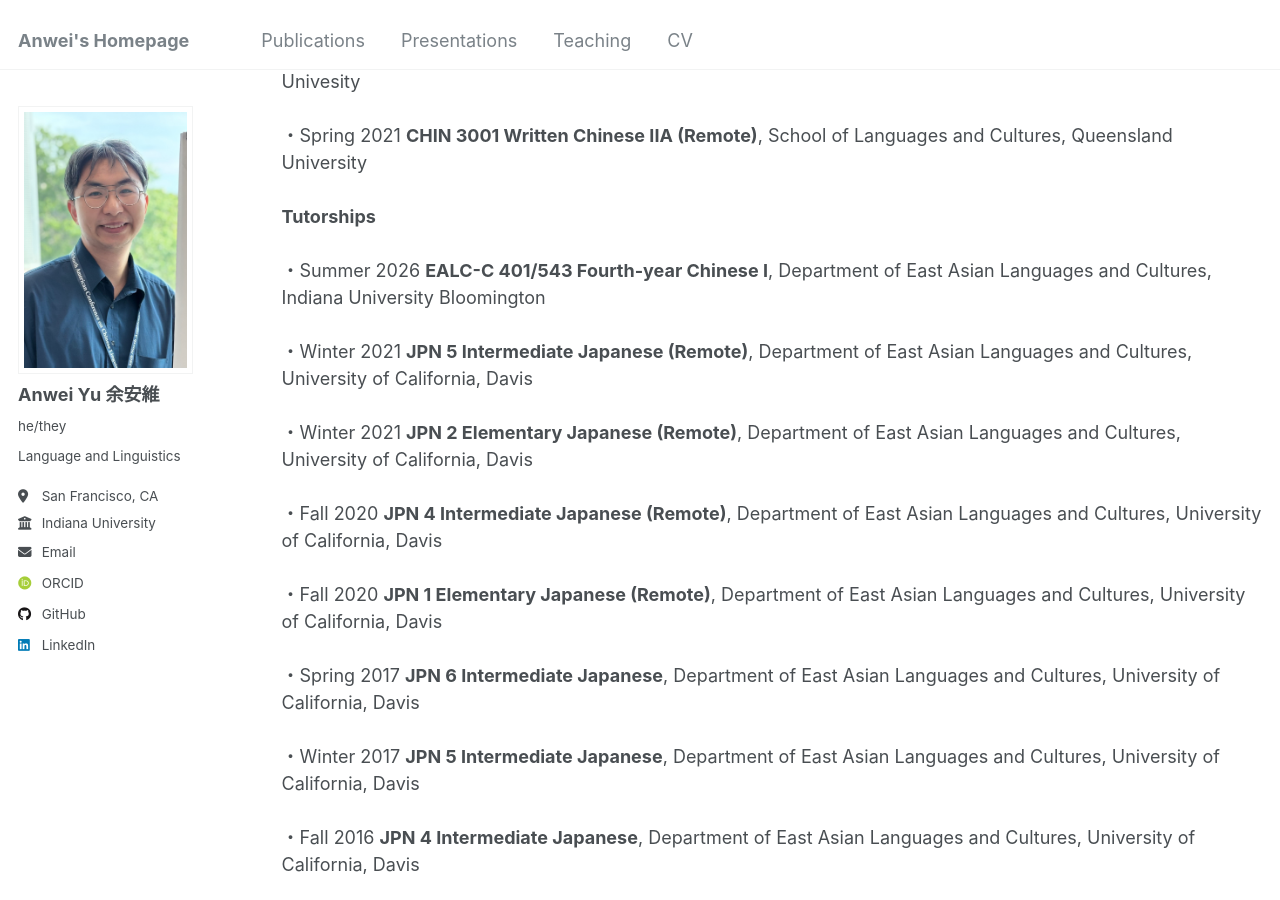
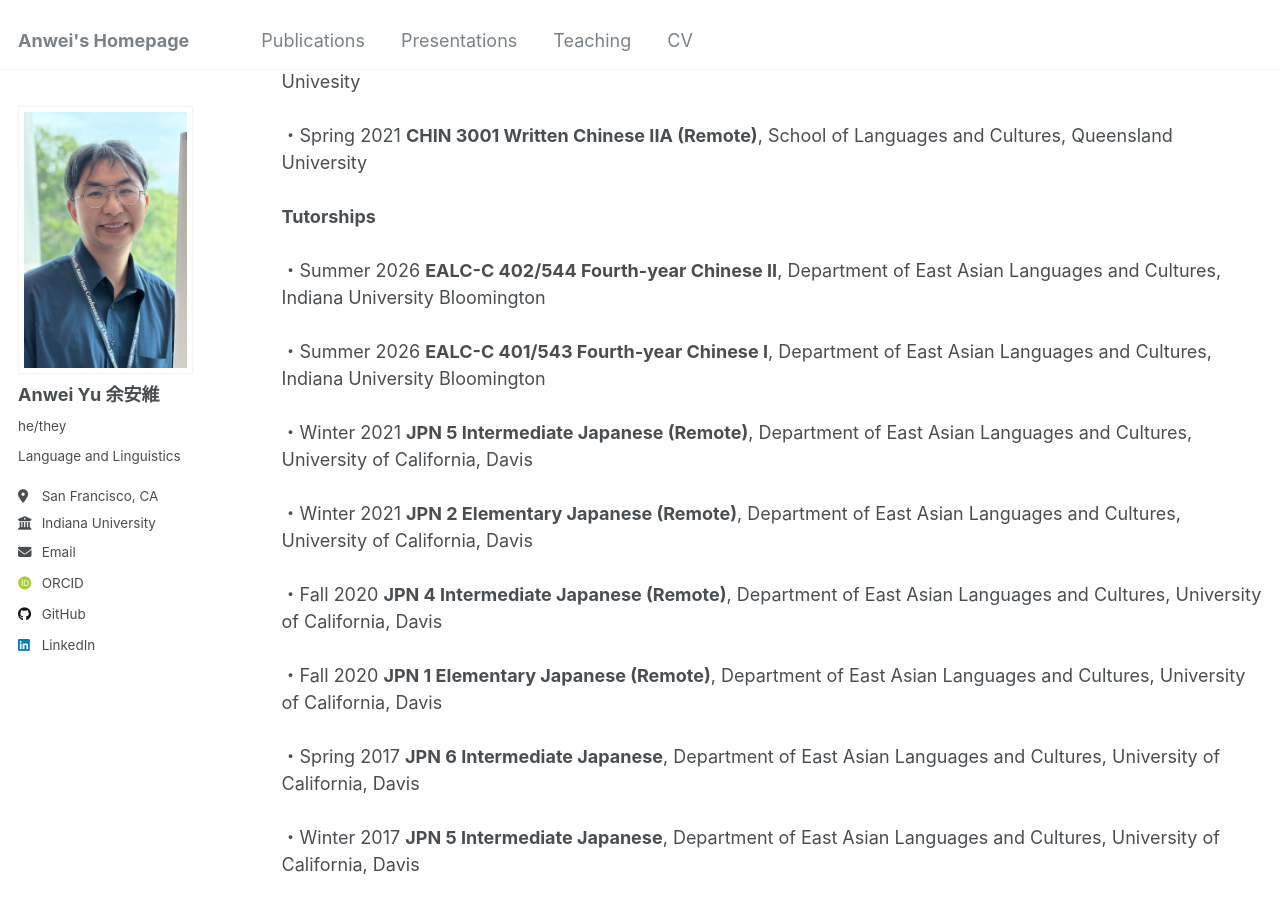
Before and after one commit to anweiyu/anweiyu.github.io, a Jekyll site: the page built from _pages/teaching.html, in a window 1280 px wide and 900 px high, scrolled down 539 px. Built offline with Jekyll 4.4.1, drawn with Linux system fonts in a browser that asks for light colours; some web fonts are replaced.

Commit message:
Update teaching.html

```diff
--- a/_pages/teaching.html
+++ b/_pages/teaching.html
@@ -14,6 +14,7 @@ author_profile: true
 ・Spring 2021 <strong>CHINESE 102 First-Year Chinese II (Remote)</strong>, Department of Asian & Middle Eastern Studies, Duke Univesity<br><br>
 ・Spring 2021 <strong>CHIN 3001 Written Chinese IIA (Remote)</strong>, School of Languages and Cultures, Queensland University<br><br>
 <strong>Tutorships</strong><br><br>
+・Summer 2026 <strong>EALC-C 402/544 Fourth-year Chinese II</strong>, Department of East Asian Languages and Cultures, Indiana University Bloomington<br><br>
 ・Summer 2026 <strong>EALC-C 401/543 Fourth-year Chinese I</strong>, Department of East Asian Languages and Cultures, Indiana University Bloomington<br><br>
 ・Winter 2021 <strong>JPN 5 Intermediate Japanese (Remote)</strong>, Department of East Asian Languages and Cultures, University of California, Davis<br><br>
 ・Winter 2021 <strong>JPN 2 Elementary Japanese (Remote)</strong>, Department of East Asian Languages and Cultures, University of California, Davis<br><br>
```
